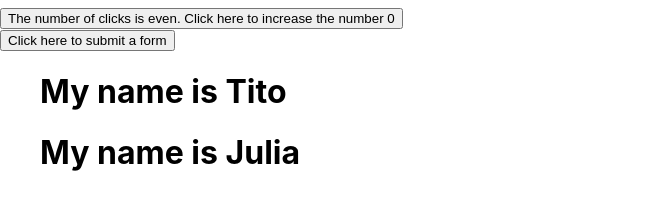
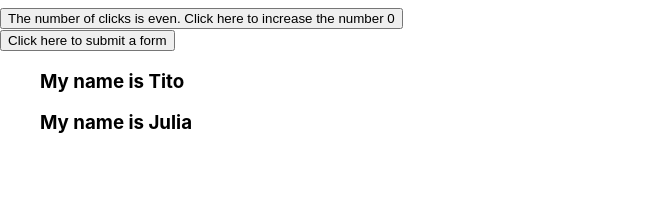
Before and after one commit to Tfalase24/crud-app, a React (Create React App) app in the folder crud-app/: page / in a window 1280 px wide. Shown: the part 404-614 px from the top of the page, without its empty margins (0-659 px from the left). Built offline with nearby package versions, Linux system fonts and the light colour scheme.

Commit message:
feat(src\components\Person.tsx): Changed the html tag

```diff
--- a/crud-app/src/components/Person.tsx
+++ b/crud-app/src/components/Person.tsx
@@ -4,7 +4,7 @@
 const Person = (props: listItem) => {
   return (
     <div>
-      <h1> My name is {props.name}</h1>
+      <h3> My name is {props.name}</h3>
     </div>
   );
 };
```
